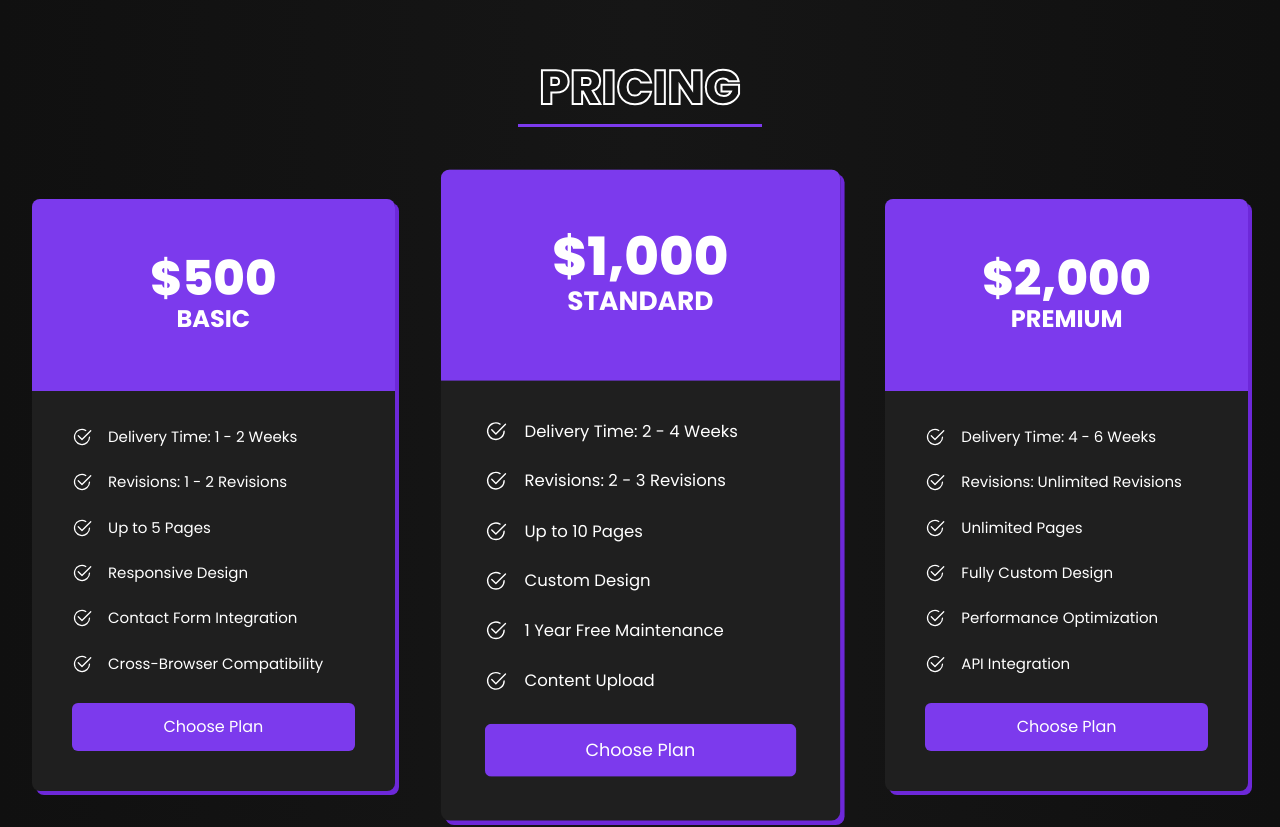
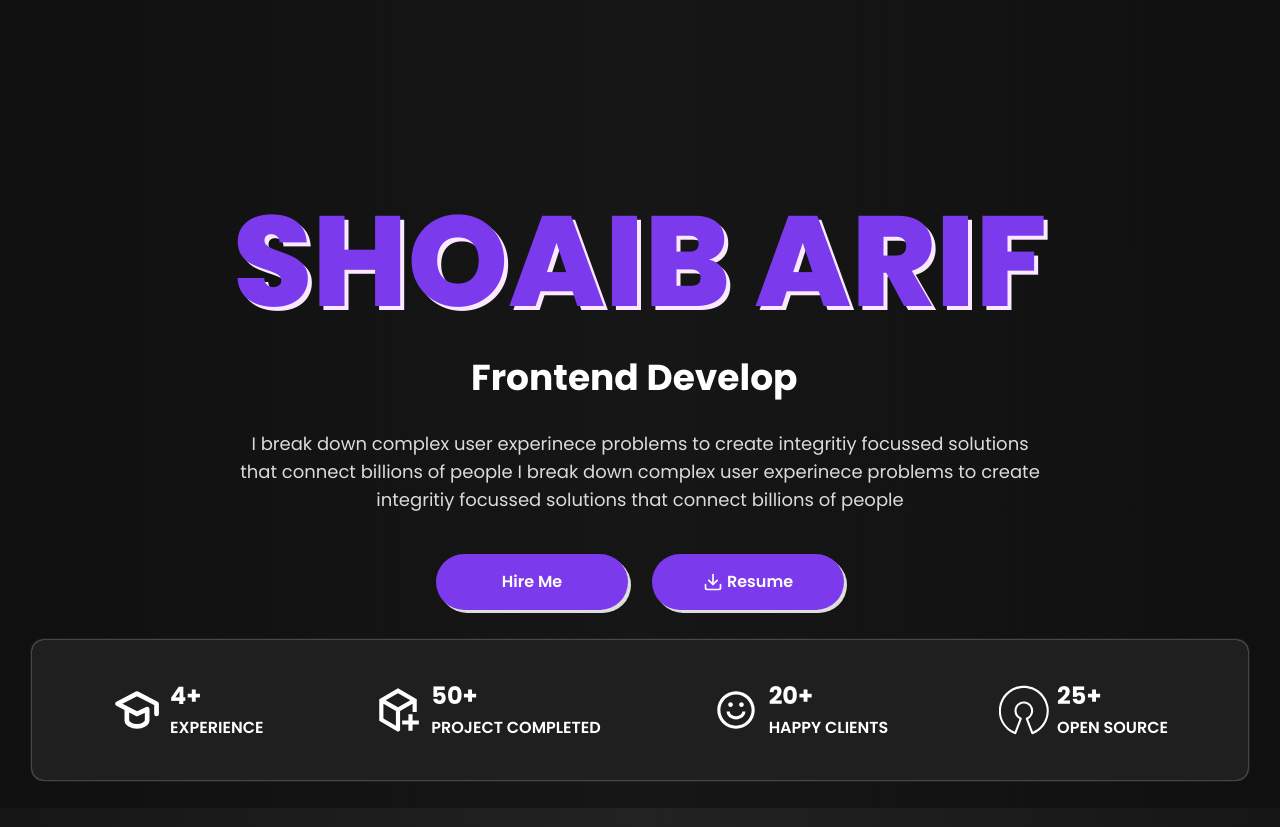
Before and after one commit to shoaibmarif/portfolio, a React (Vite) app: page /home in a window 1280 px wide. Shown: the top 827 px of the page. Built offline with nearby package versions, Linux system fonts and the light colour scheme.

Commit message:
responsivness donexcept navbar

```diff
--- a/src/App.tsx
+++ b/src/App.tsx
@@ -44,13 +44,13 @@ const App = () => {
             )}
             <div className="bg-gradient-to-r from-[#101010] via-[#161616] dark:to-[#101010]">
               {/* <Navigation darkMode={darkMode} setDarkMode={setDarkMode} /> */}
-              {/* <div id="home"><Homepage /></div>
+              <div id="home"><Homepage /></div>
               <div id="services"><Services /></div>
               <div id="about"><About /></div>
-             <div id="certificates"><Certificates /></div> */}
+             <div id="certificates"><Certificates /></div>
              <div id="pricing"><Pricing /></div>
-           {/*      <div id="testimonials"><Testimonials /></div>
-              <div id="contact"><ContactUs selectedPlan={selectedPlan} setSelectedPlan={setSelectedPlan} /></div> */}
+            <div id="testimonials"><Testimonials /></div>
+              <div id="contact"><ContactUs selectedPlan={selectedPlan} setSelectedPlan={setSelectedPlan} /></div>
               <Footer />
                 {/* <a target="_blank" href="https://wa.me/923357591625?text=Hello%20Shoaib!%20I%20got%20your%20contact%20number%20from%20your%20website..." className="fixed__button__wrapper fixed bottom-10 right-10 dark:bg-primary-dark bg-primary rounded-full cursor-pointer z-[10]" data-aos="fade-left">
                   <FaWhatsapp color="white" />
--- a/src/sections/ContactUs/ContactUs.jsx
+++ b/src/sections/ContactUs/ContactUs.jsx
@@ -8,19 +8,19 @@ export const ContactUs = () => {
     return (
         <ContentWrapper classes={"py-16"}>
             <TopHeading title={"Contact"} />
-            <div className="grid grid-cols-5 gap-12 mt-16 ">
-                <div className='col-span-3 text-[15px] dark:text-white text-[#0c0c0c]  pb-10'>
+            <div className="grid grid-cols-6 gap-12 mt-16 ">
+                <div className='col-span-6 lg:col-span-3 text-sm lg:text-[15px] dark:text-white text-[#0c0c0c]  pb-10'>
                     <p data-aos="fade-right" data-aos-duration="700">Lorem ipsum dolor sit amet consectetur adipisicing elit. Id debitis dolore, eaque laboriosam excepturi dolorem incidunt rerum est nostrum dolores adipisci repellendus corporis sunt! Ipsum facilis illum optio quis minima.</p>
                     <p className='mt-8' data-aos="fade-right" data-aos-duration="700">Lorem ipsum dolor, sit amet consectetur adolor, sit amet consectetur adipisicing elit. Autem ad illo accusamus quos! Eligendi ipsa, magni cum sapiente quidem nihil illum odio quaerat maiores similique sed repellendus vitae consectetur non!</p>
                     <p className="my-8" data-aos="fade-right" data-aos-duration="700">If you wish to write us an email instead please use</p>
 
                     <div className=" flex flex-col items-start justify-between" data-aos="fade-up" data-aos-duration="700">
                         <div className="flex items-center  dark:text-white text-[#0c0c0c]">
-                            <MdOutlineMail className='text-primary-dark' size={"60px"} />
+                            <MdOutlineMail className='text-primary-dark size-[3rem] lg-[4rem]' />
                             <div className='ml-5'>
                                 <a href="mailto:shoaibmuhammadarif@gmail.com">
-                                    <h3 className="font-semibold text-primary-dark uppercase text-xl">Contact me by Email</h3>
-                                    <span className=" inline-flex items-center gap-x-2 text-[15px] font-medium ">
+                                    <h3 className="font-semibold text-primary-dark uppercase text-lg lg:text-xl ">Contact me by Email</h3>
+                                    <span className=" inline-flex items-center gap-x-2 text-sm lg:text-[15px] font-medium ">
                                         shoaibmuhammadarif@gmail.com
                                     </span>
                                 </a>
@@ -28,11 +28,11 @@ export const ContactUs = () => {
                         </div>
                         <div className='bg-gray-200 w-[50%] h-[2px] my-6 '></div>
                         <div className="flex items-center justify-start dark:text-white text-[#0c0c0c]">
-                            <MdOutlinePhone className='text-primary-dark' size={"60px"} />
+                            <MdOutlinePhone className='text-primary-dark size-[3rem] lg-[4rem]' />
                             <div className='ml-5'>
                                 <a href="tel:+923357591625">
-                                    <h3 className="font-semibold text-primary-dark uppercase text-xl">Contact me by Number</h3>
-                                    <span className=" inline-flex items-center gap-x-2 text-[15px] font-medium ">
+                                    <h3 className="font-semibold text-primary-dark uppercase text-lg lg:text-xl">Contact me by Number</h3>
+                                    <span className=" inline-flex items-center gap-x-2 text-sm lg:text-[15px]  font-medium ">
                                         +92-335-7591625
                                     </span>
                                 </a>
@@ -40,8 +40,8 @@ export const ContactUs = () => {
                         </div>
                     </div>
                 </div>
-                <div className='col-span-2 ml-auto'>
-                    <div className="min-w-[400px] items-center bg-[#1f1f1f] justify-center flex flex-col  rounded-xl py-10 px-8 shadow-[0px_0px_2px_0px_#dedede]" data-aos="zoom-in" data-aos-duration="700">
+                <div className='col-span-6 lg:col-span-3 lg:ml-auto'>
+                    <div className="min-w-[100%] lg:min-w-[400px] items-center bg-[#1f1f1f] justify-center flex flex-col  rounded-xl py-10 px-8 shadow-[0px_0px_2px_0px_#dedede]" data-aos="zoom-in" data-aos-duration="700">
                         <h2 className="mb-8 text-xl font-semibold text-gray-800 dark:text-neutral-200 ">
                             Fill in the form
                         </h2>
@@ -57,7 +57,7 @@ export const ContactUs = () => {
                             </div>
 
                             <div className="mt-3 text-center">
-                                <p className="text-sm text-white">
+                                <p className="text-sm lg:text-[15px] text-white">
                                     We'll get back to you in 1-2 business days.
                                 </p>
                             </div>
--- a/src/sections/Homepage/Homepage.jsx
+++ b/src/sections/Homepage/Homepage.jsx
@@ -23,7 +23,7 @@ export const Homepage = () => {
   return (
     <React.Fragment>
       <ContentWrapper classes={"bg-gradient-to-r from-[#101010] via-[#161616] dark:to-[#101010]"}>
-        <div className="absolute left-16 top-1/2 translate-y-[-50%]  z-[10]  " >
+        <div className="absolute left-16 top-1/2 translate-y-[-50%]  z-[10] hidden " >
           <div data-aos="zoom-in-right" data-aos-delay="1500" data-aos-duration="700" >
             <span
               className={`w-1 bg-white bottom-[-45%] left-1/2 translate-x-[-50%] absolute rounded-full
@@ -64,20 +64,10 @@ export const Homepage = () => {
         </div>
         <div className="relative flex items-center justify-center   w-full min-h-[100vh]" >
           <div className="flex items-center justify-center text-center text-white flex-col">
-            <h1 className="font-extrabold uppercase leading-[7rem] text-9xl inline-block bg-white text-white bg-clip-text " data-aos="zoom-in-down" data-aos-duration="1000" data-aos-delay={800}>
-              <span className="  dark:text-primary-dark text-primary  drop-shadow-[4px_4px_0px_#fae8ff]">S</span>
-              <span className="  dark:text-primary-dark text-primary  drop-shadow-[4px_4px_0px_#fae8ff]">H</span>
-              <span className="  dark:text-primary-dark text-primary  drop-shadow-[4px_4px_0px_#fae8ff]">O</span>
-              <span className="  dark:text-primary-dark text-primary  drop-shadow-[4px_4px_0px_#fae8ff]">A</span>
-              <span className="  dark:text-primary-dark text-primary  drop-shadow-[4px_4px_0px_#fae8ff]">I</span>
-              <span className="  dark:text-primary-dark text-primary  drop-shadow-[4px_4px_0px_#fae8ff]">B</span>
-              <span className=""> </span>
-              <span className="   dark:text-primary-dark text-primary   drop-shadow-[4px_4px_0px_#fae8ff]">A</span>
-              <span className="   dark:text-primary-dark text-primary   drop-shadow-[4px_4px_0px_#fae8ff]">R</span>
-              <span className="   dark:text-primary-dark text-primary   drop-shadow-[4px_4px_0px_#fae8ff]">I</span>
-              <span className="   dark:text-primary-dark text-primary   drop-shadow-[4px_4px_0px_#fae8ff]">F</span>
+            <h1 className="font-extrabold uppercase text-6xl sm:text-7xl md:text-8xl  xl:text-9xl inline-block bg-white text-white bg-clip-text " data-aos="zoom-in-down" data-aos-duration="1000" data-aos-delay={800}>
+              <span className="dark:text-primary-dark  drop-shadow-[4px_4px_0px_#fae8ff]">Shoaib Arif</span>
             </h1>
-            <div className="text-5xl flex font-bold  mt-8 " data-aos="fade-up" data-aos-delay="800">
+            <div className="text-2xl lg:text-4xl flex font-bold  mt-4 lg:mt-8 " data-aos="fade-up" data-aos-delay="800">
               <Typewriter
                 options={{
                   strings: ['Frontend Developer', 'React Developer', 'Full Stack Developer'],
@@ -86,7 +76,7 @@ export const Homepage = () => {
                 }}
               /></div>
             <p
-              className="max-w-[700px] text-center text-lg mt-8 text-black dark:text-[#dbdbdb]  transition-all"
+              className="max-w-[800px] text-center text-sm lg:text-base xl:text-lg mt-8 text-black dark:text-[#dbdbdb]  transition-all"
               data-aos="fade-up"
               data-aos-delay="900"
             >
@@ -96,16 +86,16 @@ export const Homepage = () => {
               solutions that connect billions of people
             </p>
 
-            <div className="mt-10 flex items-center ">
+            <div className="mt-5 lg:mt-10 flex items-center  ">
               <span
                 data-aos="fade-right"
                 data-aos-duration="1000"
                 data-aos-delay="1200">
                 <a href="#contact"
-                  className="flex items-center justify-center mr-4  min-w-48 px-14 transition-all py-4 rounded-full  dark:bg-primary-dark hover:dark:bg-transparent bg-primary  text-white  overflow-hidden
+                  className="flex items-center justify-center mr-4  min-w-[120px] md:min-w-[150px] lg:min-w-48  px-2 transition-all py-2 md:py-3 lg:py-4 rounded-full  dark:bg-primary-dark hover:dark:bg-transparent bg-primary  text-white  overflow-hidden
                 shadow-[3px_3px_0px_0px_#dedede] duration-500 hover:shadow-[5px_5px_0px_0px_#5b21b6]"
                 >
-                  <span className="relative z-[10] font-semibold">Hire Me</span>
+                  <span className="relative z-[10] font-semibold text-[13px] lg:text-base">Hire Me</span>
                 </a>
               </span>
 
@@ -113,21 +103,23 @@ export const Homepage = () => {
                 data-aos-duration="1000"
                 data-aos-delay="1200">
                 <button
-                  className="ml-2 duration-500 flex items-center justify-center mr-4  min-w-48 px-14 transition-all py-4 rounded-full  dark:bg-primary-dark hover:dark:bg-transparent bg-primary  text-white  overflow-hidden
+                  className="ml-2 duration-500 flex items-center justify-center md:min-w-[150px]  min-w-[120px] lg:min-w-48  px-2 transition-all py-2 md:py-3 lg:py-4 rounded-full  dark:bg-primary-dark hover:dark:bg-transparent bg-primary  text-white  overflow-hidden
                 shadow-[3px_3px_0px_0px_#dedede] hover:shadow-[5px_5px_0px_0px_#5b21b6]"
                 >
-                  <LuDownload size={20} className="relative z-[10]" />{" "}
-                  <span className="ml-1 font-semibold relative z-[10]">Resume</span>
+                  <LuDownload className="relative z-[10] size-4 lg:size-5" />{" "}
+                  <span className="ml-1 font-semibold relative z-[10] text-[13px] lg:text-base">Resume</span>
                 </button>
               </span>
             </div>
+            {/* data-aos="fade-up" data-aos-offset="-200" data-aos-delay="1500" */}
 
-
-            <div className="absolute bottom-10 w-full flex items-center justify-between px-20  py-10 rounded-xl  bg-[#1f1f1f] shadow-[0px_0px_2px_0px_#dedede]" data-aos="fade-up" data-aos-offset="-200" data-aos-delay="1500">
+            <div className="hidden  px-8 absolute bottom-6 w-full md:flex items-center justify-between xl:px-20  py-10 rounded-xl  bg-[#1f1f1f] shadow-[0px_0px_2px_0px_#dedede]">
 
               <div className="text-white flex items-center">
-                <ExperienceSvg color={"#fff"} size={"50px"} />
-                <div className="flex items-start flex-col ml-2 font-semibold uppercase">
+                <span className="hidden lg:block">
+                  <ExperienceSvg color={"#fff"} size={"50px"} />
+                </span>
+                <div className="flex items-center  lg:items-start  flex-col lg:ml-2 font-semibold uppercase">
                   <span className="text-2xl font-bold mb-1  ">
                     <CountUp
                       scrollSpyOnce={true}
@@ -140,11 +132,13 @@ export const Homepage = () => {
                   Experience
                 </div>
               </div>
-              <span className="bg-white w-[4px] rounded-full counter__line  "></span>
-              <div className="text-white flex items-center  ">
-                <ProjectSvg color={"#fff"} size="50px" />
+              <span className="bg-white w-[3px] rounded-full counter__line  "></span>
+              <div className="text-white flex items-center ">
+                <span className="hidden lg:block">
+                  <ProjectSvg color={"#fff"} size="50px" />
+                </span>
 
-                <div className="flex items-start flex-col ml-2 font-semibold uppercase">
+                <div className="flex items-center  lg:items-start flex-col lg:ml-2 font-semibold uppercase">
                   <span className="text-2xl font-bold mb-1  ">
                     <CountUp
                       scrollSpyOnce={true}
@@ -157,14 +151,14 @@ export const Homepage = () => {
                   Project Completed
                 </div>
               </div>
-              <span className="bg-white w-[4px] rounded-full counter__line  "></span>
+              <span className="bg-white w-[3px] rounded-full counter__line  "></span>
 
               <div className="text-white flex items-center  ">
-                <div>
+                <span className="hidden lg:block">
                   <HappySvg color="#fff" size="50px" />
-                </div>
+                </span>
 
-                <div className="flex items-start flex-col ml-2 font-semibold uppercase">
+                <div className="flex items-center  lg:items-start flex-col lg:ml-2 font-semibold uppercase">
                   <span className="text-2xl font-bold mb-1  ">
                     <CountUp
                       scrollSpyOnce={true}
@@ -179,8 +173,10 @@ export const Homepage = () => {
               </div>
               <span className="bg-white w-[4px] rounded-full counter__line "></span>
               <div className="text-white flex items-center  ">
-                <OpenSourceSvg color={"#fff"} size="50px" />
-                <div className="flex items-start flex-col ml-3 font-semibold uppercase">
+                <span className="hidden lg:block">
+                  <OpenSourceSvg color={"#fff"} size="50px" />
+                </span>
+                <div className="flex items-center  lg:items-start flex-col lg:ml-2 font-semibold uppercase">
                   <span className="text-2xl font-bold mb-1 ">
                     <CountUp
                       scrollSpyOnce={true}
--- a/src/sections/Testimonial/Testimonials.jsx
+++ b/src/sections/Testimonial/Testimonials.jsx
@@ -83,12 +83,54 @@ export const Testimonials = () => {
         slidesToShow: 3,
         slidesToScroll: 1,
         autoplay: true,
-        autoplaySpeed: 3000,
+        autoplaySpeed: 1000,
+        responsive: [
+            {
+                breakpoint: 1536,
+                settings: {
+                    slidesToShow: 3,
+                    slidesToScroll: 1,
+                    infinite: true,
+
+                },
+            },
+            {
+                breakpoint: 1280,
+                settings: {
+                    slidesToShow: 2,
+                    slidesToScroll: 1,
+                    infinite: true,
+
+                },
+            },
+            {
+                breakpoint: 1024,
+                settings: {
+                    slidesToShow: 2,
+                    slidesToScroll: 1,
+
+                },
+            },
+            {
+                breakpoint: 768,
+                settings: {
+                    slidesToShow: 1,
+                    slidesToScroll: 1,
+                },
+            },
+            {
+                breakpoint: 640,
+                settings: {
+                    slidesToShow: 1,
+                    slidesToScroll: 1,
+                },
+            },
+        ],
     };
     return (
         <ContentWrapper innerClass={"relative"} classes={"w-full min-h-[90vh] py-16 bg-gradient-to-r from-[#161616] via-[#222] dark:to-[#161616]"}>
             <TopHeading title="Testimonials" />
-            <div className="">
+            {/* <div className="">
                 <span
                     className="text-black bg-white absolute left-0 top-[55%] z-10  rounded-full p-3 cursor-pointer transition-all hover:bg-primary-dark hover:text-white"
                     onClick={() => sliderRef.current.slickPrev()}
@@ -101,7 +143,7 @@ export const Testimonials = () => {
                 >
                     <HiArrowLongRight size={34} />
                 </span>
-            </div>
+            </div> */}
             <div className='grid grid-cols-1  '>
                 <Slider {...settings} ref={sliderRef}>
                     {testimonials.map((testimonial, index) => {
@@ -114,7 +156,7 @@ export const Testimonials = () => {
                                         <h2 className=' font-bold uppercase mt-5 text-2xl text-primary-dark' > {testimonial.name}</h2>
                                         <p className='text-lg text-white  '>{testimonial.designation}</p>
                                     </div>
-                                    <p className='line-clamp-[8]	text-white text-[15px] mt-4'>{testimonial.comments}</p>
+                                    <p className='line-clamp-[8]	text-white text-base lg:text-[15px] mt-4'>{testimonial.comments}</p>
                                 </div>
                             </div >
                         )
```
